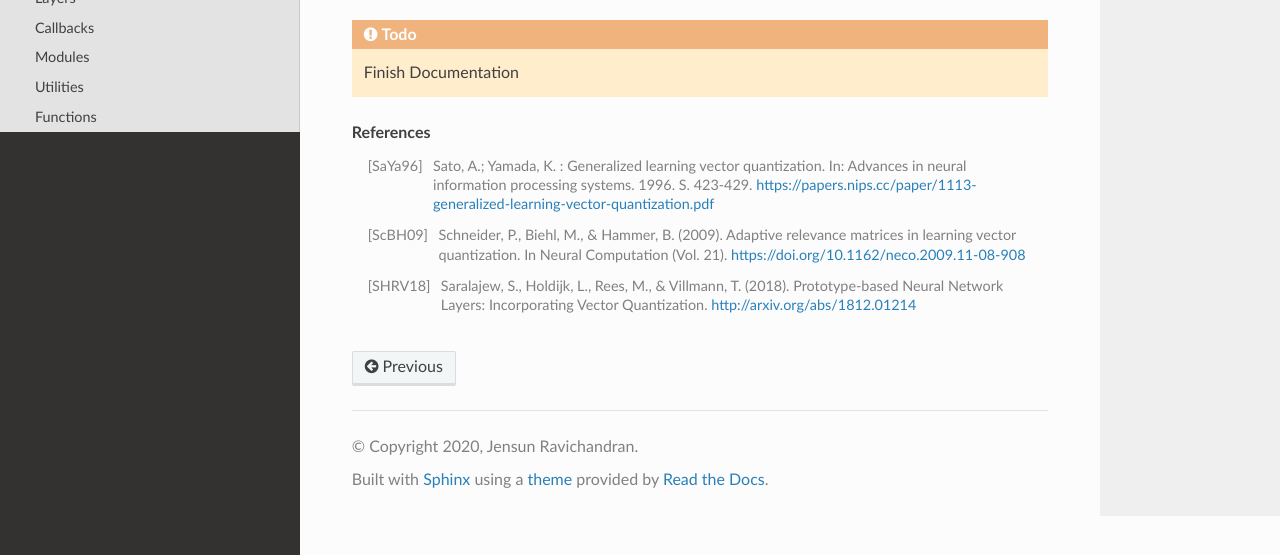
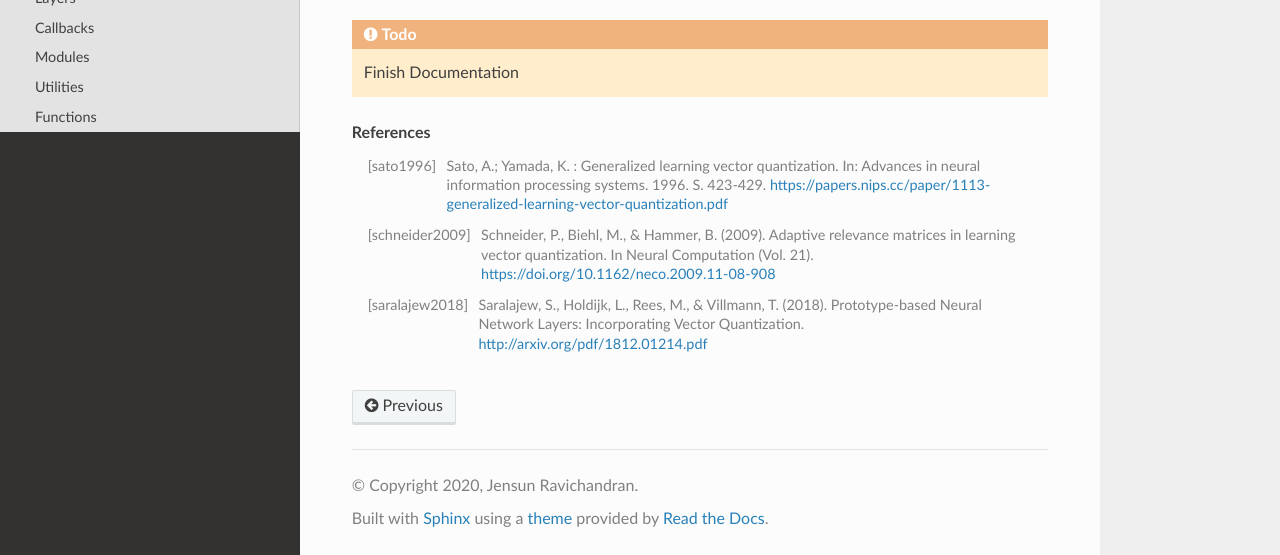
Before and after one commit to si-cim/protoflow, a Sphinx documentation site: the page built from docs/source/api.rst, in a window 1280 px wide and 900 px high, scrolled down 875 px, cut to the strip 345-900 px from the top of the window. Built offline with Sphinx 7.4.7 and the Read the Docs theme 2.0.0, drawn with Linux system fonts in a browser that asks for light colours; nearby versions of some CDN libraries; formulas are drawn with MathJax 3.

Commit message:
Update citation-key style

```diff
--- a/docs/source/api.rst
+++ b/docs/source/api.rst
@@ -44,6 +44,6 @@ Functions
 
 
 .. rubric:: References
-.. [SaYa96] Sato, A.; Yamada, K. : Generalized learning vector quantization. In: Advances in neural information processing systems. 1996. S. 423-429. https://papers.nips.cc/paper/1113-generalized-learning-vector-quantization.pdf
-.. [ScBH09] Schneider, P., Biehl, M., & Hammer, B. (2009). Adaptive relevance matrices in learning vector quantization. In Neural Computation (Vol. 21). https://doi.org/10.1162/neco.2009.11-08-908
-.. [SHRV18] Saralajew, S., Holdijk, L., Rees, M., & Villmann, T. (2018). Prototype-based Neural Network Layers: Incorporating Vector Quantization. http://arxiv.org/abs/1812.01214
+.. [sato1996] Sato, A.; Yamada, K. : Generalized learning vector quantization. In: Advances in neural information processing systems. 1996. S. 423-429. https://papers.nips.cc/paper/1113-generalized-learning-vector-quantization.pdf
+.. [schneider2009] Schneider, P., Biehl, M., & Hammer, B. (2009). Adaptive relevance matrices in learning vector quantization. In Neural Computation (Vol. 21). https://doi.org/10.1162/neco.2009.11-08-908
+.. [saralajew2018] Saralajew, S., Holdijk, L., Rees, M., & Villmann, T. (2018). Prototype-based Neural Network Layers: Incorporating Vector Quantization. http://arxiv.org/pdf/1812.01214.pdf
```
